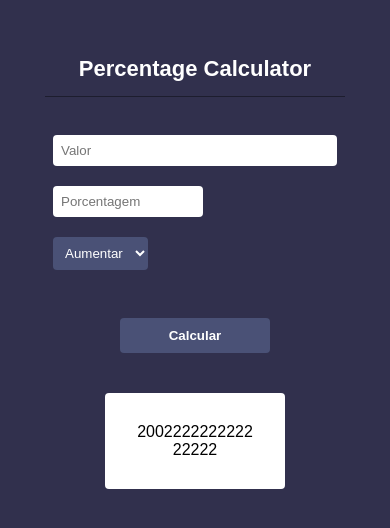
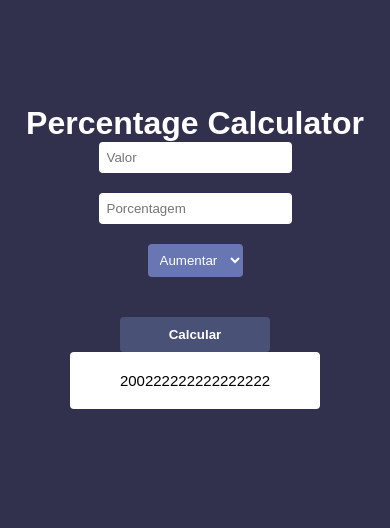
Before and after one commit to fernandobarrosd/percentage-calculator, a website built with Vite: page index.html in a window 390 px wide. Shown: the part 150-678 px from the top of the page. Built offline with nearby package versions, Linux system fonts and the light colour scheme.

Commit message:
Update style.css

```diff
--- a/src/css/style.css
+++ b/src/css/style.css
@@ -4,31 +4,13 @@
 :root {
     --bg-color: #31304D;
     --primary-color: #4a5176;
+    --select-color: #6876b4;
+    --focus-color: #7683ea;
     --white: #FFFFFF;
     --black: #000000;
     --border-radius: 4px;
-    --max-width: 1281px;
+    --max-width: 1920px;
 }
-
-#title {
-    width: 300px;
-    font-size: 22px;
-    margin-bottom: 30px;
-    position: relative;
-    padding-bottom: 15px;
-    text-align: center;
-}
-
-#title::after {
-    content: "";
-    width: 100%;
-    height: 1px;
-    background-color: rgba(0, 0, 0, 0.4);
-    position: absolute;
-    bottom: 0;
-    left: 0;
-}
-
 
 body {
     background-color: var(--bg-color);
@@ -48,29 +30,62 @@ body {
 }
 
 .main {
+    width: 100%;
     display: flex;
     flex-direction: column;
     align-items: center;
+    position: relative;
 }
 
 .calculator-form {
     display: flex;
     flex-direction: column;
     align-items: center;
-    width: 300px;
+
 }
 
 .calculator-form fieldset {
     width: 100%;
     display: flex;
-    flex-direction: column;
-    align-items: center;
+    position: relative;
     gap: 20px;
 }
 
-.calculator-form fieldset input {
-    width: 100%;
+.input-container {
+    display: flex;
+    align-items: center;
+    gap: 10px;
 }
+
+.input-container input {
+    width: 110px;
+    text-align: center;
+    outline: none;
+    border-width: 3px;
+    border-style: solid;
+    border-color: transparent;
+}
+
+.input-container input:focus {
+    border-color: var(--focus-color);
+}
+
+
+
+
+.select:focus {
+    border-color: var(--focus-color);
+}
+
+
+
+.calculator-form fieldset :first-child span {
+    font-size: 30px;
+    color: var(--white);
+}
+
+
+
 
 .calculator-form fieldset input[type=number] {
     appearance: textfield;
@@ -79,19 +94,14 @@ body {
 
 }
 
-.calculator-form fieldset input#percentage {
-    width: 150px;
-    align-self: flex-start;
-}
 
-.calculator-form fieldset, input, select {
+.calculator-form fieldset input, select {
     padding: 8px;
     border-radius: var(--border-radius);
 }
 
 .calculator-form fieldset select {
-    align-self: flex-start;
-    background-color: var(--primary-color);
+    background-color: var(--select-color);
     color: var(--white);
 }
 
@@ -108,17 +118,38 @@ body {
 
 
 .result {
-    width: 180px;
+    width: 300px;
     background-color: var(--white);
-    padding: 30px;
-    display: none;
+    padding: 20px 20px;
     border-radius: var(--border-radius);
-    margin-top: 40px;
     color: var(--black);
     text-align: center;
     word-break: break-all;
+    margin-bottom: 30px;
+    font-size: 15px;
+    user-select: none;
+    -webkit-user-select: none;
+    -ms-user-select: none;
+    -moz-user-select: none;
 }
 
-.result.visible {
-    display: block;
+
+@media screen and (max-width: 420px){
+    .result {
+        width: 250px;
+    }
+    .calculator-form fieldset {
+        flex-direction: column;
+        align-items: center;
+    }
+
+    .calculator-form fieldset select {
+        align-self: center;
+    }
+
+    .input-container {
+        flex-direction: column;
+    }
+
+
 }
```
